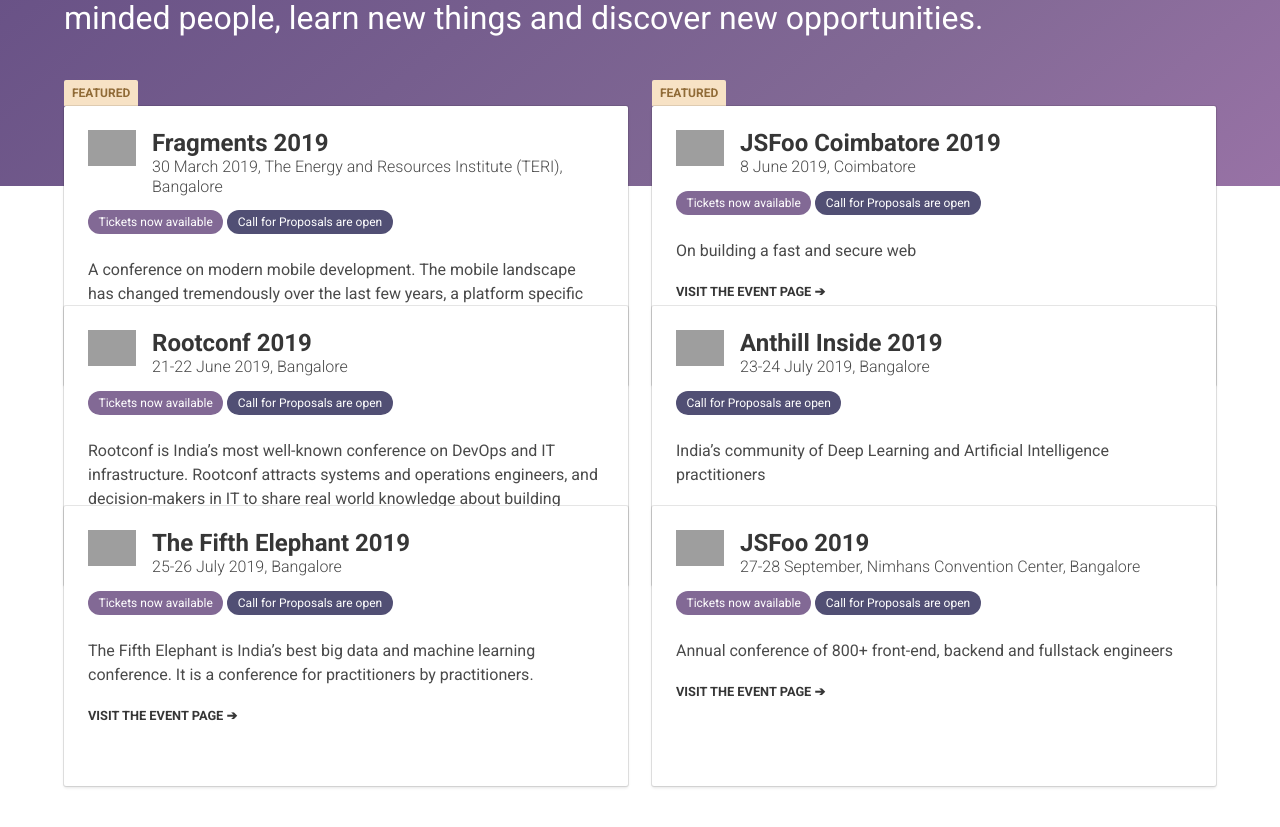
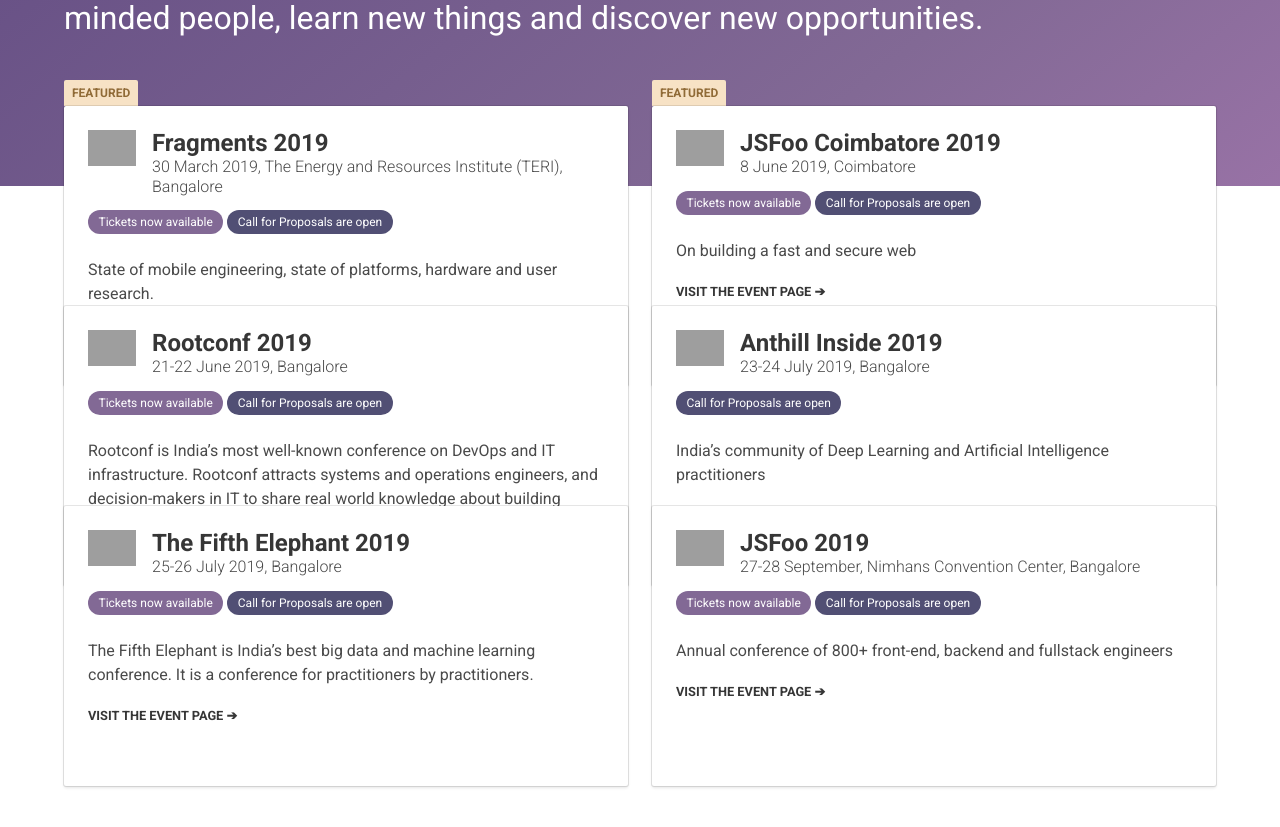
Before and after one commit to hasgeek/events, a Jekyll site: the page built from index.html, in a window 1280 px wide and 900 px high, scrolled down 350 px, cut to the strip 0-827 px from the top of the window. Built offline with Jekyll 4.4.1, drawn with Linux system fonts in a browser that asks for light colours; some of the changed lines change nothing that is shown; grey boxes are pictures that could not be loaded.

Commit message:
Updated website content (#1306)

```diff
--- a/_fragments_events/2019.md
+++ b/_fragments_events/2019.md
@@ -6,7 +6,7 @@
 city: Bangalore
 start_time: 2019-03-30
 end_time: 2019-03-31
-description: "A conference on modern mobile development. The mobile landscape has changed tremendously over the last few years, a platform specific approach is no longer sustainable."
+description: "State of mobile engineering, state of platforms, hardware and user research."
 boxoffice_item_collection: "d825e918-3621-4528-b3a9-ae39944c1475"
 logo:
     image_url: https://images.hasgeek.com/embed/file/a1c81b17c80041398eebb8c724324860
@@ -30,35 +30,45 @@
 
 featured: true
 featured_image: https://images.hasgeek.com/embed/file/a1c81b17c80041398eebb8c724324860
-fixed_announcements:
-- recommend_speaker
-- office_hours
-- community_space
 overview:
   left_content: |
-    #### The [2017 edition](http://fragments.in/2017/) was held on 12-13 Sept, 2017 in Bangalore.
+    #### What you can expect from the Bangalore edition of Fragments on 30 March:
 
-    ### You should be at Fragments if you have a mobile product
+    Fragments was launched in response to the fragmented nature of engineering and software development for mobile. Much changed for mobile engineering in 2017 when React Native entered the landscape and cross-platform mobile development took off in a big way.
 
-    The mobile development landscape has changed tremendously over the last few years. With the maturing of the mobile ecosystem, we are now seeing a convergence of platforms. Android, iOS, and mobile web are the only ones left, and with Progressive Web Apps the lines between them are also getting blurry. It is now more important than ever to have your app look and behave the same on all platforms and features need to roll out simultaneously.
+    At the recently concluded [ReactFoo](https://hasgeek.com/reactfoo/2019), we talked not only about the ecosystem emerging with ReactFoo, but also how organizations are structuring teams for Android, iOS and cross-platform mobile development.
 
-    We've spent the last few years treating development on each platform independently. It's own code base, design, release cycle, and nuances. This approach is no longer sustainable.
+    Coming back to Fragments, the Android versus iOS debate seems to be settled with Android winning the turf. Now, with Flutter taking off as the platform for mobile engineering, the battleground has opened between React Native versus Flutter. Who will win is not only a matter of adoption and user base metrics, but also which platform has a stronger sense of community around it.
 
-    ### *This issue is no longer fragmented platforms but fragmented development practices.*
+    On 30 March, speakers [Priyanka Sabhagani](https://hasgeek.com/fragments/2019/proposals/which-one-is-for-me-react-native-or-flutter-or-nat-sXvMuiYGRbeZNQPMkoEJS6) and [Ajin Asokan](https://hasgeek.com/fragments/2019/proposals/flutter-zero-to-production-in-3-months-building-in-ZRTxYwQuA45GBYD3WNEwd5) will share BookMyShow and Zerodha's experiences respectively with React Native and Flutter, helping participants evaluate each platform's strengths and weaknesses.
 
-    Fragments aims to provide a platform for those who have dealt with these issues at scale to share their approaches, tools, and lessons learned.
+    We look forward to deeper discussions around Flutter, where the platform has piqued a great deal of interest from developers who have to write less code, but greater skepticism about Flutter's capabilities with respect to data storage and related issues from senior developers.
 
   right_content: |
-    ### Fragments is aimed squarely at:
+    Apart from Flutter, the Bangalore edition of Fragments will feature talks on Kotlin and native app development. An interesting question to discuss here is the decision to go native versus when not to go native with your app. Which factors inform such a decision?
 
-    * Those who are sitting on a 2-3 year old platform-specific codebase, and would like to know whether to refactor or rewrite, and how to do so in a future-proof way
-    * Product managers, team leads, engineering heads, and developers who are considering cross platform development frameworks like React Native more seriously, and wondering which to choose
-    * Designers and developers who want to know how others have streamlined their processes and workflows to make a more efficient mobile development team.
-    * Traditional native Android and iOS developers who want to stay ahead of the curve and understand what cross platform framework they should invest time into, if any.
-    * Web developers and designers who are looking at Progressive Web Apps more seriously.
+    The other discussion which [Raghunath Jawahar, Varsha Saha and Abhinav Rastogi](https://hasgeek.com/fragments/2019/proposals/adopting-web-front-end-architectures-for-native-mo-4r8uSq2LLYHpZPevP4zRgX) will take up is what native app developers can learn from the mature web front-end architectures. The discussion will steer around the following topics:
+
+    * The dynamic nature of Javascript versus static languages like Java/Kotlin/Swift which is used to develop native mobile apps.
+    * Expectations and user experience on web versus mobile.
+    The asynchronous nature of mobile platforms and their lifecycles - the unique challenges this factor presents.
+
+    Finally, Fragments Bangalore will showcase talks on:
+
+    1.  [Image uploads](https://hasgeek.com/fragments/2019/proposals/image-uploads-for-mobile-web-o6uvGb4wNNcH3SXU2n9SXo) and [Constraint and Motion layout](https://hasgeek.com/fragments/2019/proposals/responsive-ui-with-constraint-and-motion-layout-P3znDTVcXQJ3LsYa6wV8dH).
+    2. [Optimizing the size of your mobile app](https://hasgeek.com/fragments/2019/proposals/how-to-optimize-app-size-to-below-10-mb-wUnQtqZDcGbeVpGXQveyQJ).
+    3. [Voice, and its role in building augmented experiences for mobile apps](https://hasgeek.com/fragments/2019/proposals/building-next-generational-voice-augmented-experie-Zey2CYpCfxeaQr37nvMEYY).
+    4. [How the concept of Seams can be applied for building flexible and testable apps](https://hasgeek.com/fragments/2019/proposals/building-next-generational-voice-augmented-experie-Zey2CYpCfxeaQr37nvMEYY).
+    5. [Building predictable and high performance workflows for mobile app engineering](https://hasgeek.com/fragments/2019/schedule/building-predictable-and-high-performance-workflows-for-mobile-app-development-BJnncT5K7novHXU4i8oYJh).
+
+    **Who should attend Fragments 2019 in Bangalore?**
+    * Mobile engineers working on Android and cross-platform apps
+    * Senior developers and tech leads
+    * Backend developers and full-stack engineers
+    * Product managers
+    * Product engineers
 
 related_events:
-- reactfoo-2019
 - jsfoo-2018
 - metarefresh-2018
 - jsfoo-2019
@@ -78,7 +88,6 @@
     All under one roof.
 
     Email [info@hasgeek.com](mailto:info@hasgeek.com)
-  sponsorship_deck_url: 'https://hsgk.in/reactfoo2019sponsor'
   sponsors:
      - title: "Silver Sponsor"
        size: "l"
```
Also changed, not shown: Gemfile.lock.
